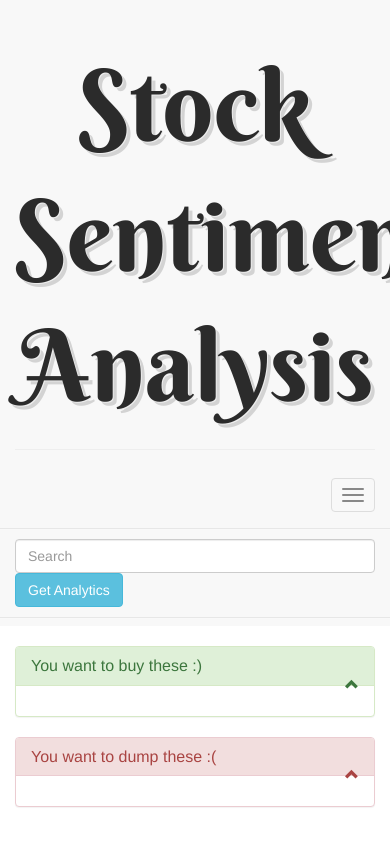
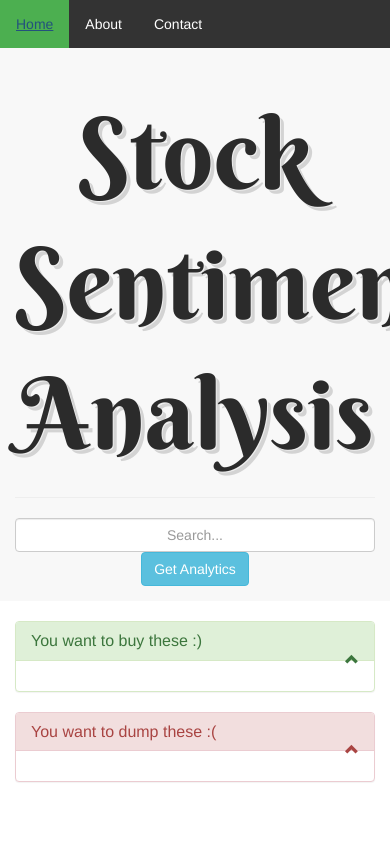
Before and after one commit to ttool001/tradertool, a Flask app: page / in a window 390 px wide; the page is wider, and only the part inside the window is pictured. Run offline with Flask 2, Linux system fonts and the light colour scheme; parts of the project's set-up code (start-up, migrations or seed data) failed here and were passed over; some libraries are stand-ins or nearby versions.

Commit message:
enable pos, neg list endpoint with live data

```diff
--- a/flaskapp.py
+++ b/flaskapp.py
@@ -51,7 +51,7 @@
 
 @app.route("/getlists/")
 def getlists():
-
+    '''
     pos_list = []
     pos_list.append({'ticker':'APPL', 'senti':0.9})
     pos_list.append({'ticker':'JPM', 'senti':0.89})
@@ -73,7 +73,8 @@
     neg_list.append({'ticker':'MU', 'senti':-0.49})
     neg_list.append({'ticker':'HBAN', 'senti':-0.39})
     neg_list.append({'ticker':'NVAX', 'senti':-0.39})
-
+    '''
+    pos_list, neg_list = dao.get_senti_for_all_tickers()
     result = {'pos_list':pos_list, 'neg_list':neg_list}
 
     return Response(json.dumps(result, ensure_ascii=False).encode('utf8')
--- a/templates/userInterface.html
+++ b/templates/userInterface.html
@@ -3,41 +3,46 @@
 <head>
     <meta charset="utf-8">
     <meta content="IE=edge" http-equiv="X-UA-Compatible">
-    <meta content="width=device-width, initial-scale=1" name="viewport">
+    <meta content="width=device-width, initial=scale=1" name="viewport">
     <title>Sentiment Analysis</title><!-- Bootstrap -->
     <link href="css/bootstrap.min.css" rel="stylesheet">
-    <!-- Latest compiled and minified CSS -->
-    <link href=
-    "http://maxcdn.bootstrapcdn.com/bootstrap/3.3.6/css/bootstrap.min.css" rel=
-    "stylesheet"><!-- jQuery library -->
+
+    <!-- jQuery library -->
+    <script src=
+    "https://ajax.googleapis.com/ajax/libs/jquery/1.12.4/jquery.min.js">
+    </script><!-- Latest compiled and minified JavaScript -->
 
     <script src=
-    "https://ajax.googleapis.com/ajax/libs/jquery/1.12.4/jquery.min.js">
-    </script><!-- Latest compiled JavaScript -->
-
-    <script src=
-    "http://maxcdn.bootstrapcdn.com/bootstrap/3.3.6/js/bootstrap.min.js">
+    "https://maxcdn.bootstrapcdn.com/bootstrap/3.3.6/js/bootstrap.min.js">
     </script>
     <link href="my_style.css" rel="stylesheet" type="text/css">
     <link href='http://fonts.googleapis.com/css?family=Berkshire+Swash' rel=
     'stylesheet' type='text/css'>
-    <script src=
-    "http://ajax.googleapis.com/ajax/libs/jquery/2.1.3/jquery.min.js">
-    </script>
     <script src="http://code.highcharts.com/highcharts.js">
     </script>
+
+
 </head>
 <body>
+<ul>
+  <li><a class="active" href="#home">Home</a></li>
+  <li><a href="about.html">About</a></li>
+  <li><a href="contact.html">Contact</a></li>
+</ul>
     <!-- Modal -->
     <div class="modal fader" id="myModal" role="dialog">
         <div class="modal-dialog modal-lg">
             <!-- Modal content-->
-            <div class="modal-content" id='stock_modal'>
+            <div class="modal-content">
                 <div class="modal-header">
                     <button class="close" data-dismiss="modal" type=
                     "button">&times;</button>
                     <h4 class="modal-title">Stock Analytics for $<label id=
                     "selected_ticker"></label></h4>
+                    <ul>
+  <li><a class="active" href="#home">Graphs</a></li>
+  <li><a href="#contact">Tweets</a></li>
+</ul>
                 </div>
                 <div class="modal-body">
                     <div class="row">
@@ -65,8 +70,10 @@
         </div>
     </div>
     <script type="text/javascript">
-                var table_start='<table class="table table-bordered table-hover specialCollapse">';
-                var table_header='<thead class="thead-inverse"><tr><th class="col-md-6"><small>Ticker<\/small><\/th><th class="col-md-6"><small>Sentiment<\/small><\/th><\/tr><\/thead>';
+                var div_start='<div class="table-responsive">';
+                var table_start='<table class="table table-striped table-sm table-hover table-condensed">';
+                var table_header_pos='<thead><tr class="success"><th class="col-md-6">Ticker<\/th><th class="col-md-6">Sentiment<\/th><\/tr><\/thead>';
+                var table_header_neg='<thead class="thead-inverse"><tr class="danger"><th class="col-md-6">Ticker<\/th><th class="col-md-6">Sentiment<\/th><\/tr><\/thead>';
                 var table_body_start='<tbody>';
                 var table_row_start='<tr class="clickable-row">';
                 var cell_start='<td class="col-md-6"><small>';
@@ -74,6 +81,7 @@
                 var table_row_end='<\/tr>';
                 var table_body_end='<\/tbody>';
                 var table_end='<\/table>';
+                var div_end='<\/div>'
 
                 function topFiveExtremeTickers(endpoint) {
                     var pos_list = new Array();
@@ -89,8 +97,8 @@
                             neg_list.push(this['senti']);
                         });
 
-                        var table_creation_start_pos=table_start+table_header+table_body_start;
-                        var table_creation_start_neg=table_start+table_header+table_body_start;
+                        var table_creation_start_pos=div_start+table_start+table_header_pos+table_body_start+div_end;
+                        var table_creation_start_neg=div_start+table_start+table_header_neg+table_body_start+div_end;
                         for(var i=0; i<10; i=i+2){
                             table_creation_start_pos += table_row_start+cell_start+pos_list[i]+cell_end+cell_start+pos_list[i+1]+cell_end+table_row_end;
                         }
@@ -113,24 +121,15 @@
         </div>
         <nav role="navigation">
             <div class="container-fluid">
-                <!-- Brand and toggle get grouped for better mobile display -->
-                <div class="navbar-header">
-                    <button aria-expanded="false" class=
-                    "navbar-toggle collapsed" data-target=
-                    "#bs-example-navbar-collapse-1" data-toggle="collapse"
-                    type="button"><span class="sr-only">Toggle
-                    navigation</span> <span class="icon-bar"></span>
-                    <span class="icon-bar"></span> <span class=
-                    "icon-bar"></span></button>
+                <div class="form-group navbar-center">
+                    <input class="form-control text-center" id="search"
+                    onkeydown=
+                    "if (event.keyCode == 13) document.getElementById('search_button').click()"
+                    placeholder="Search..." type="text"> <button class=
+                    "btn btn-info center-block" data-target="#myModal"
+                    data-toggle="modal" id="search_button" type="button">Get
+                    Analytics</button>
                 </div>
-                <form class="navbar-form navbar-left" role="search">
-                    <div class="form-group">
-                        <input class="form-control" id="search" placeholder=
-                        "Search" type="text"> <button class="btn btn-info"
-                        data-target="#myModal" data-toggle="modal" id=
-                        "search_button" type="button">Get Analytics</button>
-                    </div>
-                </form>
             </div><!-- /.container-fluid -->
         </nav>
     </header><br>
@@ -167,15 +166,17 @@
              $(".clickable-row").click(function() {
                 window.document.location = $(this).data("href");
             });
-             $("button").click(function(){
+
+            topFiveExtremeTickers('http://python-jphackathon.rhcloud.com/getlists/');
+        });
+
+
+    </script>
+    <script type="text/javascript">
+        $("#search_button").on('click', function(){
                 // alert($("#search").val());
                 $('#selected_ticker').html($("#search").val());
              });
-
-
-            topFiveExtremeTickers('http://python-jphackathon.rhcloud.com/getlists/');
-            // topFiveExtremeTickers('http://python-jphackathon.rhcloud.com/getlists/', 'neg_list', '#table_negative');
-        });
     </script>
     <script type="text/javascript">
             $(document).on('click', '.panel-heading span.clickable', function(e){
```
Also changed, not shown: mongodb/mongodao.py (+33 -1 lines), templates/about.html (added, +19 -0 lines), templates/contact.html (added, +18 -0 lines).
